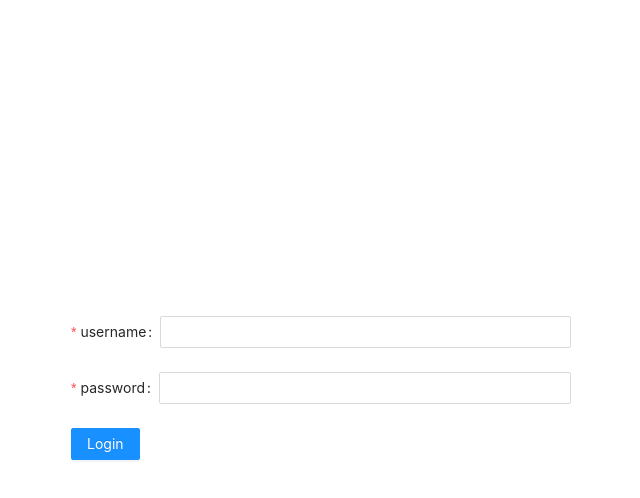
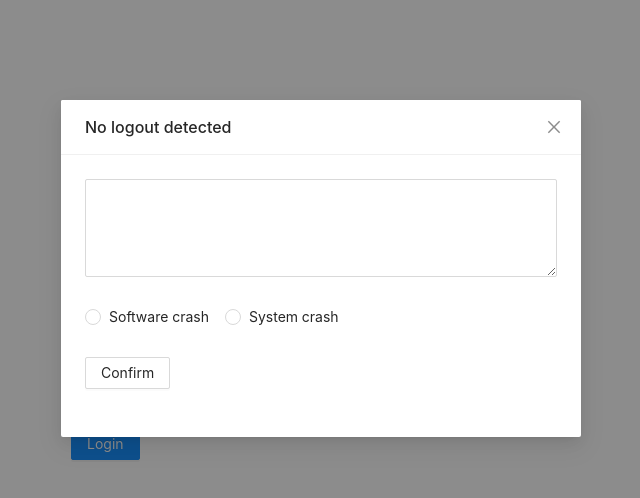
Before and after one commit to VanCode111/airlines, a React (Create React App) app: page / in a window 1280 px wide. Shown: the top 498 px of the page, without its empty margins (319-959 px from the left). Built offline with nearby package versions, Linux system fonts and the light colour scheme.

Commit message:
addd forms

```diff
--- a/package.json
+++ b/package.json
@@ -11,6 +11,7 @@
     "@types/react": "^18.0.21",
     "@types/react-dom": "^18.0.6",
     "antd": "^4.23.3",
+    "axios": "^0.27.2",
     "node-sass": "^7.0.3",
     "react": "^18.2.0",
     "react-dom": "^18.2.0",
--- /dev/null
+++ b/src/components/CrashWindow.tsx/CrashWindow.tsx
@@ -0,0 +1,43 @@
+import { FC } from "react";
+import React from "react";
+import { Button, Form, Modal, Radio } from "antd";
+import TextArea from "antd/lib/input/TextArea";
+
+interface CrashWindowProps {
+  onClose: () => void;
+  isOpen: boolean;
+}
+
+const CrashWindow: FC<CrashWindowProps> = ({ onClose, isOpen }) => {
+  const [form] = Form.useForm();
+
+  const onFinish = async (values: any) => {
+    console.log(values);
+  };
+
+  return (
+    <Modal
+      footer={null}
+      title="No logout detected"
+      open={isOpen}
+      onCancel={onClose}
+    >
+      <Form form={form} name="control-hooks" onFinish={onFinish}>
+        <Form.Item name="reason">
+          <TextArea rows={4} />
+        </Form.Item>
+        <Form.Item name="type">
+          <Radio.Group>
+            <Radio value="software"> Software crash </Radio>
+            <Radio value="system"> System crash </Radio>
+          </Radio.Group>
+        </Form.Item>
+        <Form.Item>
+          <Button htmlType="submit">Confirm</Button>
+        </Form.Item>
+      </Form>
+    </Modal>
+  );
+};
+
+export default CrashWindow;
--- /dev/null
+++ b/src/http/auth.tsx
@@ -0,0 +1,5 @@
+import { axiosInstance } from "./axiosConfig";
+
+export const login = async (body: { email: string; password: string }) => {
+  return axiosInstance.post("login", body);
+};
--- /dev/null
+++ b/src/http/axiosConfig.tsx
@@ -0,0 +1,7 @@
+import axios from "axios";
+
+const API_URL = "https://389d-188-66-38-93.eu.ngrok.io";
+
+export const axiosInstance = axios.create({
+  baseURL: API_URL,
+});
--- a/src/pages/Auth/Auth.tsx
+++ b/src/pages/Auth/Auth.tsx
@@ -1,12 +1,22 @@
 import React from "react";
-import { Button, Form, Input } from "antd";
+import { Button, Form, Input, Modal } from "antd";
 import styles from "./Auth.module.scss";
+import { login } from "http/auth";
+import CrashWindow from "components/CrashWindow.tsx/CrashWindow";
+import { useState } from "react";
 
 const Auth = () => {
   const [form] = Form.useForm();
+  const [crashWindowOpen, setCrashWindowOpen] = useState(true);
 
-  const onFinish = (values: any) => {
+  const onFinish = async (values: any) => {
+    const data = await login(values);
+    console.log(data);
     console.log(values);
+  };
+
+  const closeCrashWindow = () => {
+    setCrashWindowOpen(false);
   };
 
   return (
@@ -40,6 +50,8 @@ const Auth = () => {
           </Button>
         </Form.Item>
       </Form>
+
+      <CrashWindow isOpen={crashWindowOpen} onClose={closeCrashWindow} />
     </div>
   );
 };
--- a/src/pages/MainAdministrator/MainAdministrator.module.scss
+++ b/src/pages/MainAdministrator/MainAdministrator.module.scss
@@ -1,3 +1,17 @@
 .red {
   background-color: red;
 }
+
+.content {
+  padding: 20px;
+}
+
+.select {
+  max-width: 200px;
+}
+
+.actions {
+  display: flex;
+  gap: 20px;
+  margin-top: 20px;
+}
--- a/src/pages/MainAdministrator/MainAdministrator.tsx
+++ b/src/pages/MainAdministrator/MainAdministrator.tsx
@@ -1,5 +1,5 @@
 import React from "react";
-import { Table } from "antd";
+import { Button, Form, Select, Table } from "antd";
 import styles from "./MainAdministrator.module.scss";
 
 const columns = [
@@ -9,7 +9,7 @@ const columns = [
   },
   {
     title: "Last Name",
-    dataIndex: "lastname",
+    dataIndex: "lastName",
   },
   {
     title: "Age",
@@ -17,7 +17,7 @@ const columns = [
   },
   {
     title: "User Role",
-    dataIndex: "userrole",
+    dataIndex: "userRole",
   },
   {
     title: "Email Address",
@@ -53,6 +53,12 @@ const data = [
 const MainAdministrator = () => {
   return (
     <div>
+      <div className={styles.content}>
+        <Form.Item label="Select">
+          <Select className={styles.select}>
+            <Select.Option value="demo">All offices</Select.Option>
+          </Select>
+        </Form.Item>
         <Table
           rowClassName={(record, index) => (record.m ? styles.red : "")}
           columns={columns}
@@ -60,6 +66,12 @@ const MainAdministrator = () => {
           bordered
           pagination={false}
         />
+
+        <div className={styles.actions}>
+          <Button>Change Role</Button>
+          <Button>Enable/Disable Login</Button>
+        </div>
+      </div>
     </div>
   );
 };
--- /dev/null
+++ b/webpack.config.ts
@@ -0,0 +1,32 @@
+// webpack.config.js
+module.exports = {
+  rules: [
+    {
+      test: /\.less$/,
+      use: [
+        {
+          loader: "style-loader",
+        },
+        {
+          loader: "css-loader", // translates CSS into CommonJS
+        },
+        {
+          loader: "less-loader", // compiles Less to CSS
+          options: {
+            lessOptions: {
+              // If you are using less-loader@5 please spread the lessOptions to options directly
+              modifyVars: {
+                "primary-color": "#000",
+                "link-color": "#1DA57A",
+                "border-radius-base": "2px",
+              },
+              javascriptEnabled: true,
+            },
+          },
+        },
+      ],
+      // ...other rules
+    },
+  ],
+  // ...other config
+};
```
Also changed, not shown: 1 other file (tests, documents, lock files or other folders). Lines whose indentation alone changed are shown as unchanged.
